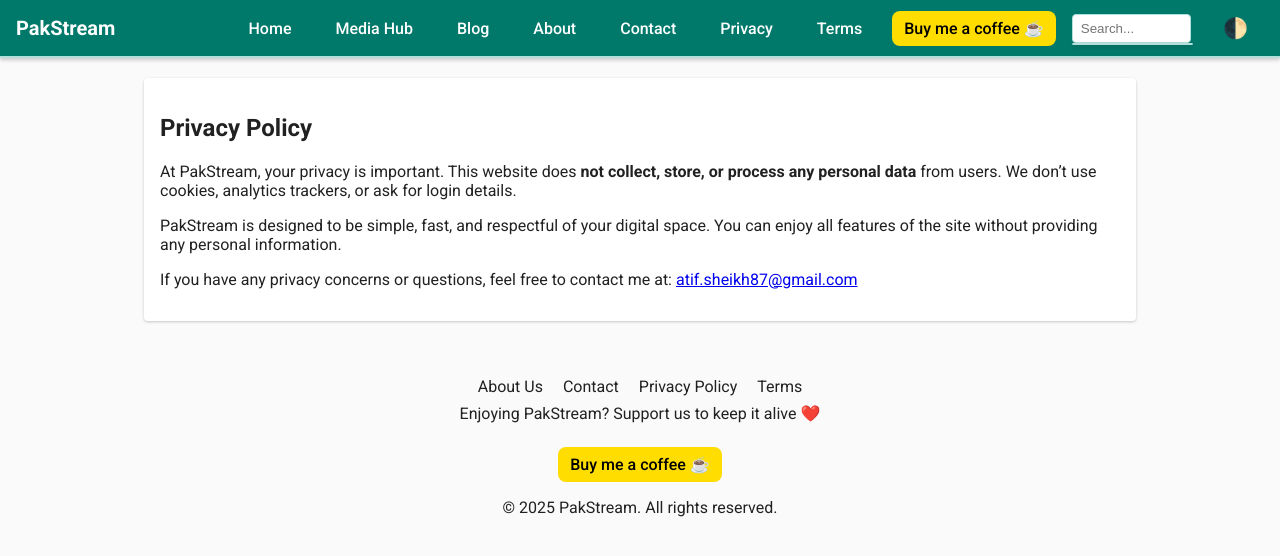
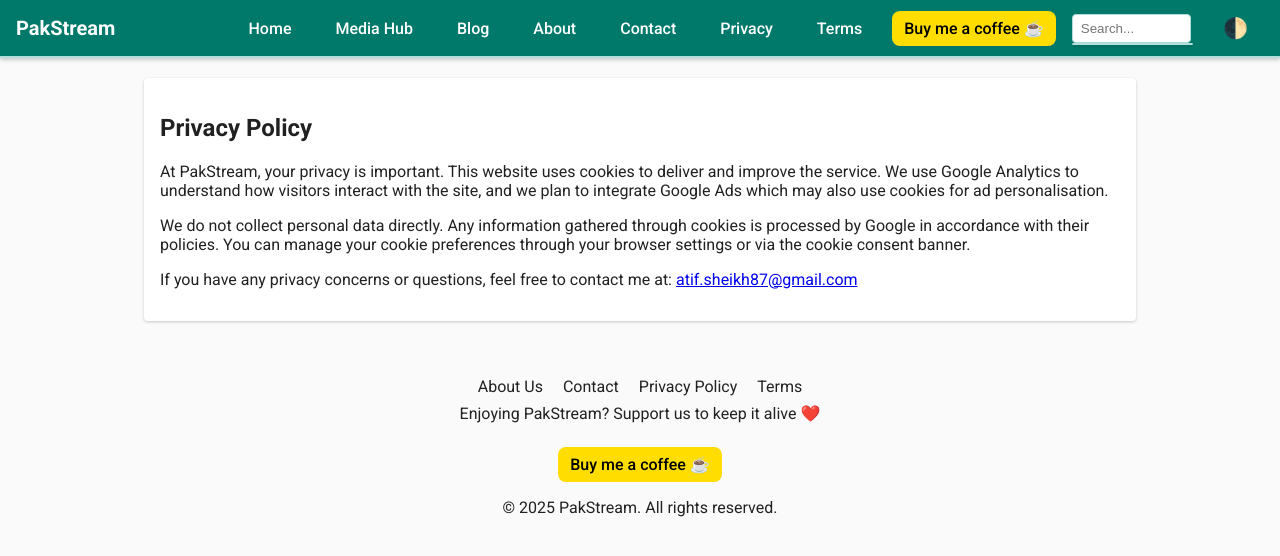
Before and after one commit to atifwaqar/pakstream, a Jekyll site: the page built from privacy.html, in a window 1280 px wide. Shown: the top 556 px of the page. Built offline with Jekyll 4.4.1, drawn with Linux system fonts in a browser that asks for light colours; comment, search, counter and statistics services are not loaded.

Commit message:
docs: update privacy policy for cookies and analytics

```diff
--- a/privacy.html
+++ b/privacy.html
@@ -71,8 +71,8 @@
   <!-- Privacy policy content -->
 <section>
   <h2>Privacy Policy</h2>
-  <p>At PakStream, your privacy is important. This website does <strong>not collect, store, or process any personal data</strong> from users. We don’t use cookies, analytics trackers, or ask for login details.</p>
-  <p>PakStream is designed to be simple, fast, and respectful of your digital space. You can enjoy all features of the site without providing any personal information.</p>
+  <p>At PakStream, your privacy is important. This website uses cookies to deliver and improve the service. We use Google Analytics to understand how visitors interact with the site, and we plan to integrate Google Ads which may also use cookies for ad personalisation.</p>
+  <p>We do not collect personal data directly. Any information gathered through cookies is processed by Google in accordance with their policies. You can manage your cookie preferences through your browser settings or via the cookie consent banner.</p>
   <p>If you have any privacy concerns or questions, feel free to contact me at:
     <a href="mailto:atif.sheikh87@gmail.com">atif.sheikh87@gmail.com</a>
   </p>
```
